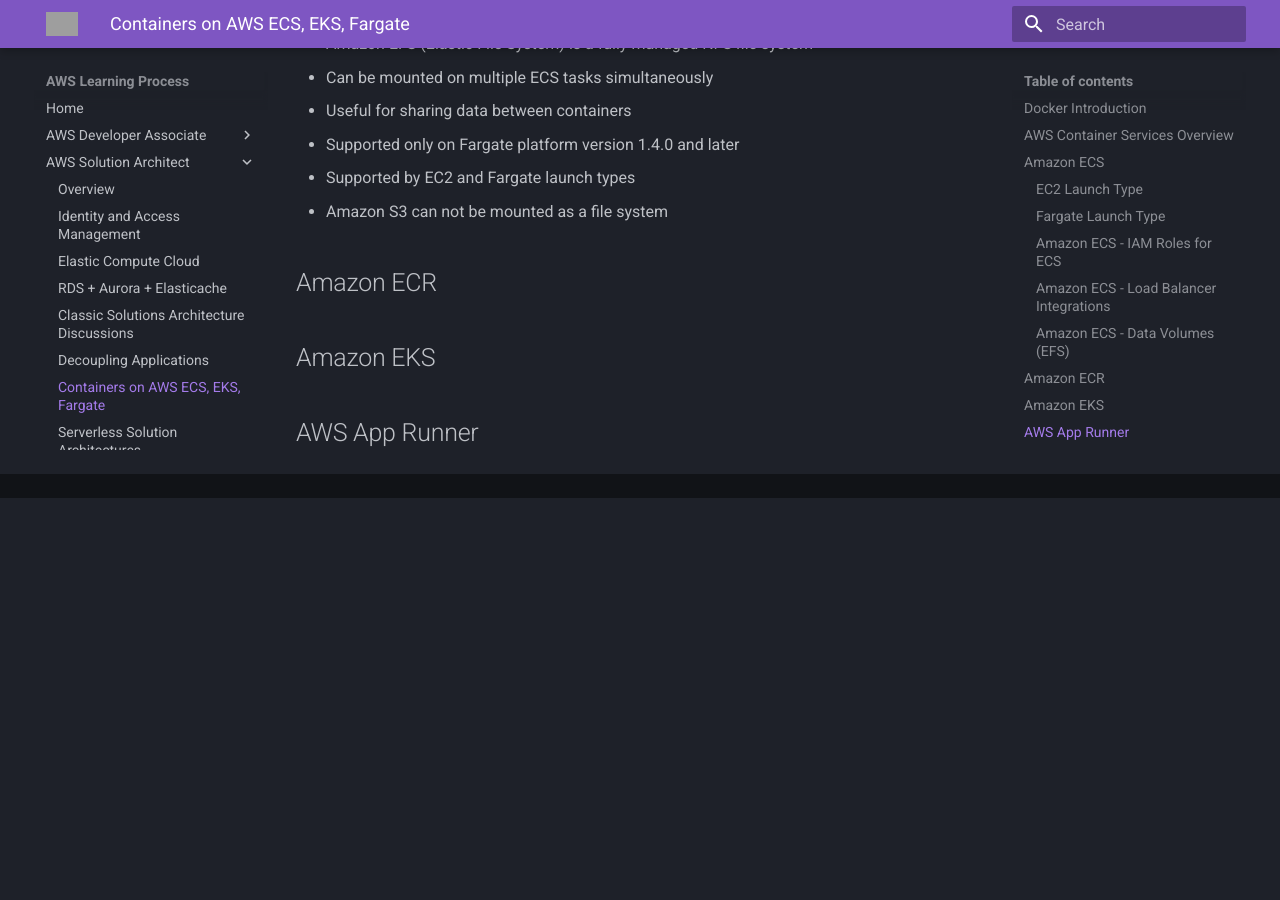
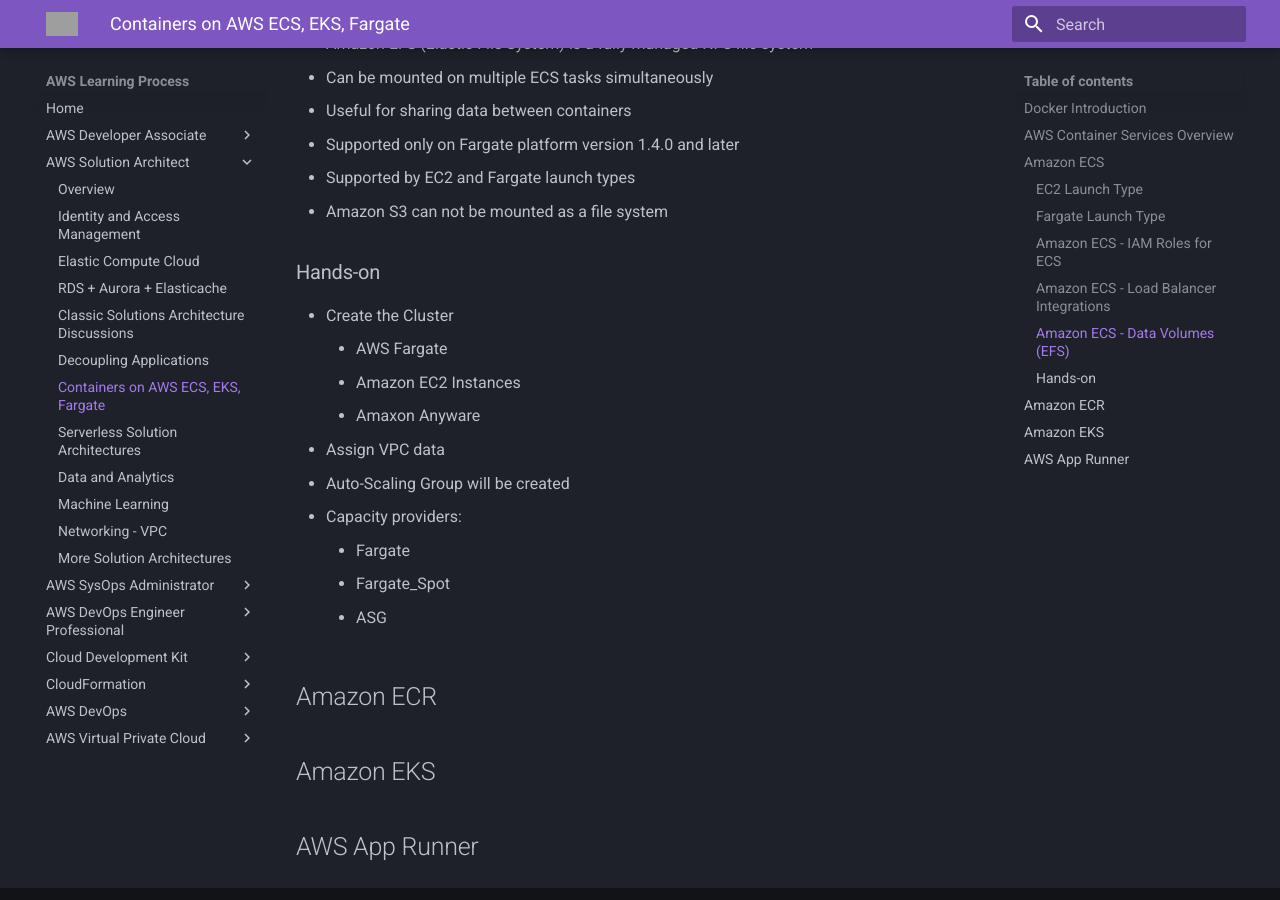
Before and after one commit to janobourian/aws, an MkDocs documentation site: the page built from docs/solution_architect/containers-on-aws-ecs-eks-fargate.md, in a window 1280 px wide and 900 px high, scrolled down 2800 px. Built offline with MkDocs 1.6.1 and Material for MkDocs 9.7.7, drawn with Linux system fonts in a browser that asks for light colours; before the commit the page ends 3298 px from its top, so only the background shows below that; grey boxes are pictures that could not be loaded.

```diff
--- a/docs/solution_architect/containers-on-aws-ecs-eks-fargate.md
+++ b/docs/solution_architect/containers-on-aws-ecs-eks-fargate.md
@@ -86,6 +86,19 @@ ECS = Elastic Container Service
 * Supported by EC2 and Fargate launch types
 * Amazon S3 can not be mounted as a file system
 
+### Hands-on
+
+* Create the Cluster
+    * AWS Fargate
+    * Amazon EC2 Instances
+    * Amaxon Anyware
+* Assign VPC data
+* Auto-Scaling Group will be created
+* Capacity providers:
+    * Fargate
+    * Fargate_Spot
+    * ASG
+
 ## Amazon ECR
 
 ## Amazon EKS
--- a/mkdocs.yml
+++ b/mkdocs.yml
@@ -42,7 +42,7 @@ nav:
     - Domain 2 Configuration Management and Infrastructure as Code: devops-engineer/configuration-management-and-infrastructure-as-code.md
     - Domain 3 Monitoring and Logging: devops-engineer/monitoring-and-logging
     - Domain 4 Policies and Standards Automation: devops-engineer/policies-and-standards-automation.md
-    - Domain 5 Incident and Event Response: devops-engineer/incident-and-event-response
+    - Domain 5 Incident and Event Response: devops-engineer/incident-and-event-response.md
     - Domain 6 High Availability, Fault Tolerance, and Disaster Recovery: devops-engineer/high-availability-fault-tolerance-and-disaster-recovery.md
   - Cloud Development Kit:
     - Overview: cdk/overview.md
```
